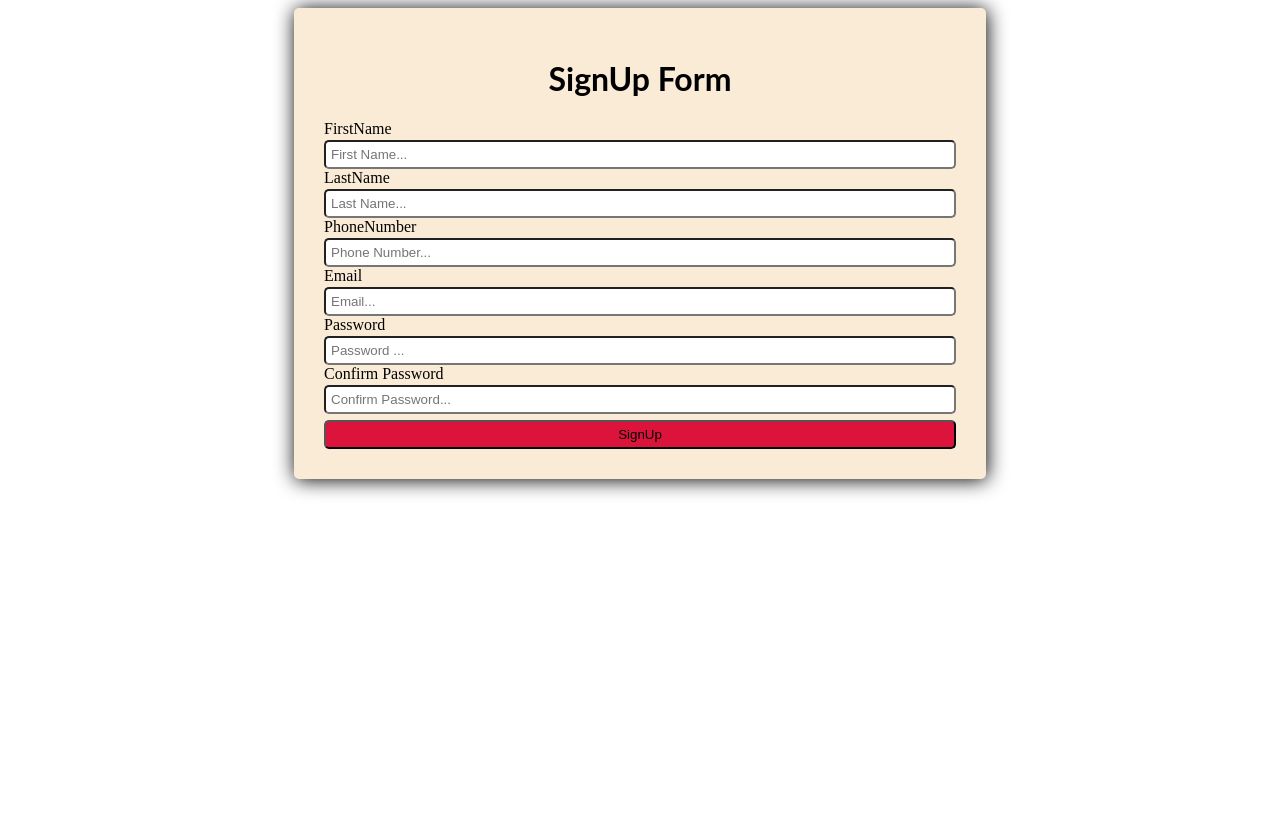
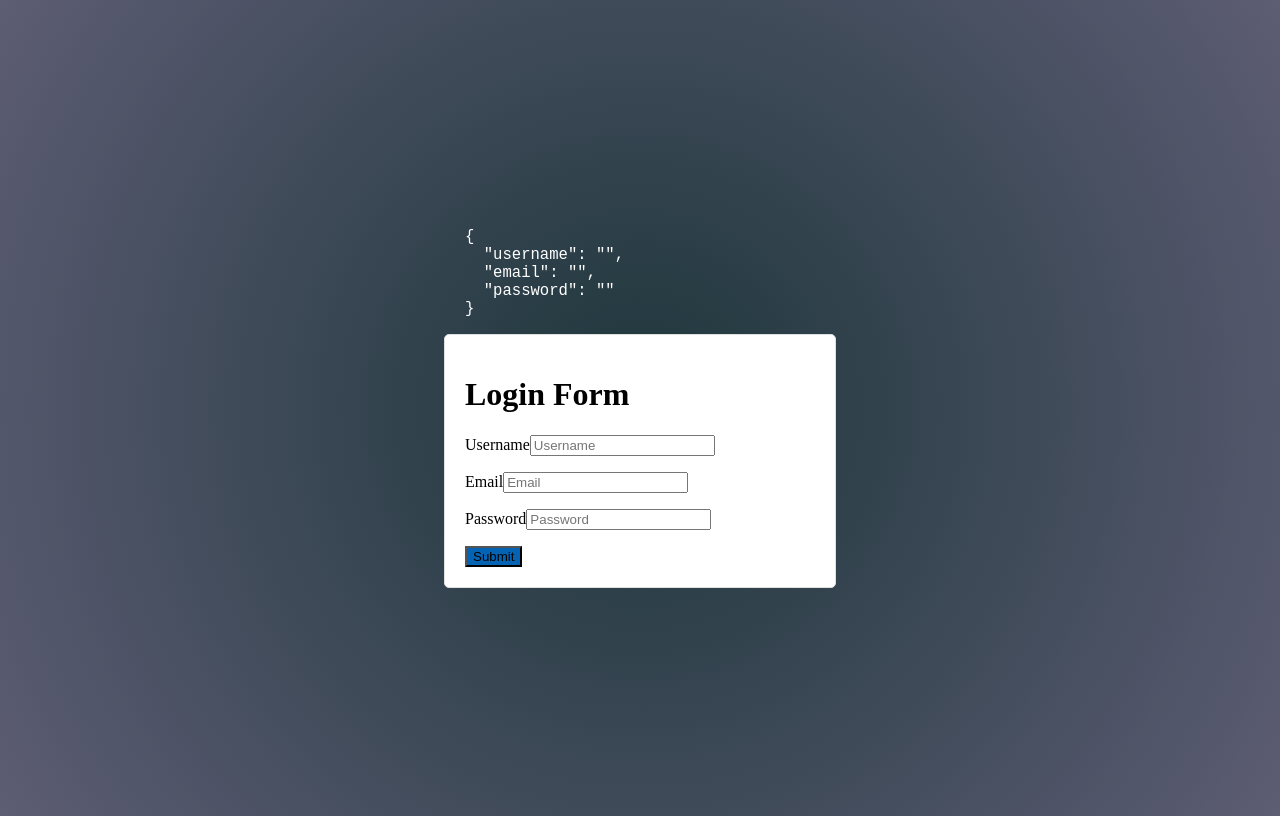
Before and after one commit to mohandand/SignupForm, a React (Create React App) app: page / in a window 1280 px wide. Built offline with nearby package versions, Linux system fonts and the light colour scheme.

Commit message:
2 files modified

```diff
--- a/SignUp.tsx
+++ b/SignUp.tsx
@@ -1,23 +1,100 @@
-import React, { useState } from 'react';
+import React, { useState, useEffect } from 'react';
 import './style.css';
 
-export default function SignUp() {
+function App() {
+  const initialValues = { username: '', email: '', password: '' };
+  const [formValues, setFormValues] = useState(initialValues);
+  const [formErrors, setFormErrors] = useState({});
+  const [isSubmit, setIsSubmit] = useState(false);
+
+  const handleChange = (e) => {
+    const { name, value } = e.target;
+    setFormValues({ ...formValues, [name]: value });
+  };
+
+  const handleSubmit = (e) => {
+    e.preventDefault();
+    setFormErrors(validate(formValues));
+    setIsSubmit(true);
+  };
+
+  useEffect(() => {
+    console.log(formErrors);
+    if (Object.keys(formErrors).length === 0 && isSubmit) {
+      console.log(formValues);
+    }
+  }, [formErrors]);
+  const validate = (values) => {
+    const errors = {};
+    const regex = /^[^\s@]+@[^\s@]+\.[^\s@]{2,}$/i;
+    if (!values.username) {
+      errors.username = 'Username is required!';
+    }
+    if (!values.email) {
+      errors.email = 'Email is required!';
+    } else if (!regex.test(values.email)) {
+      errors.email = 'This is not a valid email format!';
+    }
+    if (!values.password) {
+      errors.password = 'Password is required';
+    } else if (values.password.length < 4) {
+      errors.password = 'Password must be more than 4 characters';
+    } else if (values.password.length > 10) {
+      errors.password = 'Password cannot exceed more than 10 characters';
+    }
+    return errors;
+  };
+
   return (
     <div className="container">
-      <h1>SignUp Form</h1>
-      <label>FirstName</label>
-      <input type="text" placeholder="First Name..." />
-      <label>LastName</label>
-      <input type="text" placeholder="Last Name..." />
-      <label>PhoneNumber</label>
-      <input type="text" placeholder="Phone Number..." />
-      <label>Email</label>
-      <input type="text" placeholder="Email..." />
-      <label>Password</label>
-      <input type="text" placeholder="Password ..." />
-      <label>Confirm Password</label>
-      <input type="text" placeholder="Confirm Password..." />
-      <button>SignUp</button>
+      {Object.keys(formErrors).length === 0 && isSubmit ? (
+        <div className="ui message success">Signed in successfully</div>
+      ) : (
+        <pre>{JSON.stringify(formValues, undefined, 2)}</pre>
+      )}
+
+      <form onSubmit={handleSubmit}>
+        <h1>Login Form</h1>
+        <div className="ui divider"></div>
+        <div className="ui form">
+          <div className="field">
+            <label>Username</label>
+            <input
+              type="text"
+              name="username"
+              placeholder="Username"
+              value={formValues.username}
+              onChange={handleChange}
+            />
+          </div>
+          <p>{formErrors.username}</p>
+          <div className="field">
+            <label>Email</label>
+            <input
+              type="text"
+              name="email"
+              placeholder="Email"
+              value={formValues.email}
+              onChange={handleChange}
+            />
+          </div>
+          <p>{formErrors.email}</p>
+          <div className="field">
+            <label>Password</label>
+            <input
+              type="password"
+              name="password"
+              placeholder="Password"
+              value={formValues.password}
+              onChange={handleChange}
+            />
+          </div>
+          <p>{formErrors.password}</p>
+          <button className="fluid ui button blue">Submit</button>
+        </div>
+      </form>
     </div>
   );
 }
+
+export default App;
--- a/style.css
+++ b/style.css
@@ -1,31 +1,39 @@
-h1,
+body {
+  background: rgb(2, 0, 36);
+  background: radial-gradient(
+    circle,
+    rgba(2, 0, 36, 1) 0%,
+    rgba(30, 54, 59, 1) 0%,
+    rgba(93, 93, 116, 1) 100%
+  );
+}
+
+.container {
+  display: flex !important;
+  flex-direction: column;
+  justify-content: center;
+  align-items: center;
+  height: 100vh;
+  max-width: 500px;
+  width: 100%;
+  margin: auto;
+}
+.container > form {
+  width: 70%;
+  border: 1px solid #dfdfdf;
+  padding: 20px;
+  border-radius: 5px;
+  background: #fff;
+}
+pre {
+  width: 70%;
+  color: #fff;
+  font-size: larger;
+}
+
+button {
+  background: #0563b4 !important;
+}
 p {
-  font-family: Lato;
-  text-align: center;
+  color: red;
 }
-.container {
-  display: flex;
-  flex-direction: column;
-  width: 50%;
-  margin: 0 auto;
-  min-width: 30%;
-  border: 1px solid balck;
-  background-color: antiquewhite;
-  padding: 30px;
-  border-radius: 5px;
-  box-shadow: 1px 1px 20px;
-}
-input {
-  margin-top: 2px;
-  padding: 5px;
-  border-radius: 5px;
-}
-button {
-  margin-top: 6px;
-  padding: 5px;
-  background-color: crimson;
-  border-radius: 5px;
-}
-label {
-  text-decoration: solid;
-}
```
